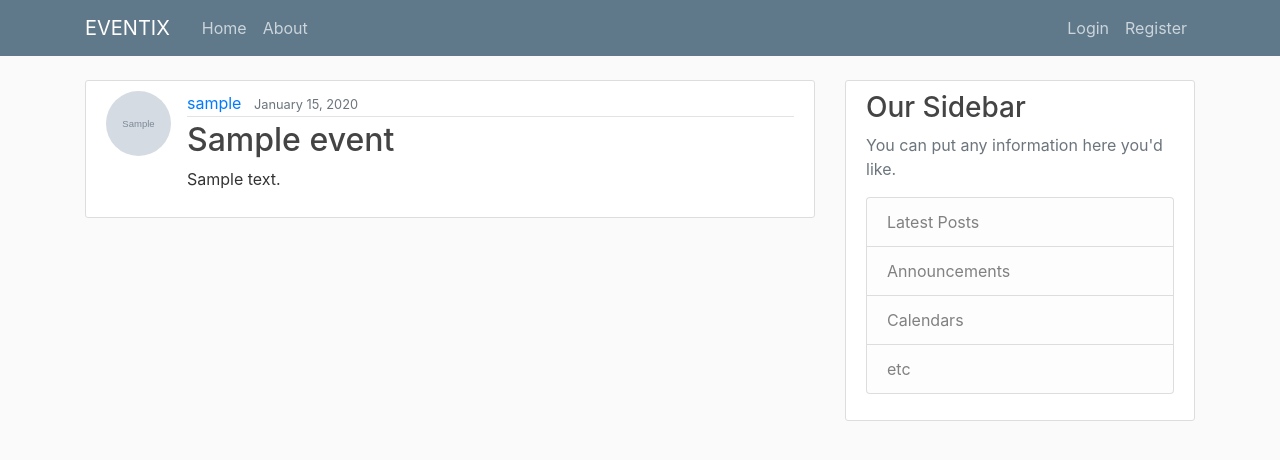
After one commit to RaresMandrean/proiectul_colectiv, a Django app: page /event/1/ in a window 1280 px wide. The commit adds this page. Shown: the top 460 px of the page. Run offline with Django 3.2, Linux system fonts and the light colour scheme; tables that the repository leaves empty hold one stand-in row (values such as "Sample post"); grey boxes marked "Sample" are stand-in pictures; some libraries are stand-ins or nearby versions.

Commit message:
added crud for events

```diff
--- a/proiectul_colectiv/eventix/models.py
+++ b/proiectul_colectiv/eventix/models.py
@@ -1,6 +1,7 @@
 from django.db import models
 from django.utils import timezone
 from django.contrib.auth.models import User
+from django.urls import reverse
 
 
 class Event(models.Model):
@@ -11,3 +12,6 @@ class Event(models.Model):
 
     def __str__(self):
         return self.title
+
+    def get_absolute_url(self):
+        return reverse('event-detail', kwargs={'pk': self.pk})
--- a/proiectul_colectiv/eventix/templates/eventix/base.html
+++ b/proiectul_colectiv/eventix/templates/eventix/base.html
@@ -34,6 +34,7 @@
             <!-- Navbar Right Side -->
             <div class="navbar-nav">
               {% if user.is_authenticated %}
+                  <a class="nav-item nav-link" href="{% url 'event-create' %}">New Event</a>
                 <a class="nav-item nav-link" href="{% url 'profile' %}">Profile</a>
                 <a class="nav-item nav-link" href="{% url 'logout' %}">Logout</a>
               {% else %}
--- /dev/null
+++ b/proiectul_colectiv/eventix/templates/eventix/event_detail.html
@@ -0,0 +1,20 @@
+{% extends "eventix/base.html" %}
+{% block content %}
+  <article class="media content-section">
+    <img class="rounded-circle article-img" src="{{ object.author.profile.image.url }}">
+    <div class="media-body">
+      <div class="article-metadata">
+        <a class="mr-2" href="#">{{ object.author }}</a>
+        <small class="text-muted">{{ object.date_posted|date:"F d, Y" }}</small>
+        {% if object.author == user %}
+          <div>
+            <a class="btn btn-secondary btn-sm mt-1 mb-1" href="{% url 'event-update' object.id %}">Update</a>
+            <a class="btn btn-danger btn-sm mt-1 mb-1" href="{% url 'event-delete' object.id %}">Delete</a>
+          </div>
+        {% endif %}
+      </div>
+      <h2 class="article-title">{{ object.title }}</h2>
+      <p class="article-content">{{ object.content }}</p>
+    </div>
+  </article>
+{% endblock content %}
--- a/proiectul_colectiv/eventix/templates/eventix/home.html
+++ b/proiectul_colectiv/eventix/templates/eventix/home.html
@@ -7,7 +7,7 @@
               <a class="mr-2" href="#">{{ event.author }}</a>
               <small class="text-muted">{{ event.date_posted|date:"F d, Y"}}</small>
             </div>
-            <h2><a class="article-title" href="#">{{ event.title }}</a></h2>
+            <h2><a class="article-title" href="{% url 'event-detail' event.id %}">{{ event.title }}</a></h2>
             <p class="article-content">{{ event.content }}</p>
           </div>
         </article>
--- a/proiectul_colectiv/eventix/urls.py
+++ b/proiectul_colectiv/eventix/urls.py
@@ -1,7 +1,18 @@
 from django.urls import path
+from .views import (
+    EventListView,
+    EventDetailView,
+    EventCreateView,
+    EventUpdateView,
+    EventDeleteView
+)
 from . import views
 
 urlpatterns = [
-    path('', views.home, name='eventix-home'),
+    path('', EventListView.as_view(), name='eventix-home'),
+    path('event/<int:pk>/', EventDetailView.as_view(), name='event-detail'),
+    path('event/new/', EventCreateView.as_view(), name='event-create'),
+    path('event/<int:pk>/update/', EventUpdateView.as_view(), name='event-update'),
+    path('event/<int:pk>/delete/', EventDeleteView.as_view(), name='event-delete'),
     path('about/', views.about, name='eventix-about'),
 ]
--- a/proiectul_colectiv/eventix/views.py
+++ b/proiectul_colectiv/eventix/views.py
@@ -1,4 +1,12 @@
 from django.shortcuts import render
+from django.contrib.auth.mixins import LoginRequiredMixin, UserPassesTestMixin
+from django.views.generic import (
+    ListView,
+    DetailView,
+    CreateView,
+    UpdateView,
+    DeleteView
+)
 from .models import Event
 
 
@@ -8,6 +16,51 @@ def home(request):
     }
     return render(request, 'eventix/home.html', context)
 
+class EventListView(ListView):
+    model = Event
+    template_name = 'eventix/home.html'  # <app>/<model>_<viewtype>.html
+    context_object_name = 'events'
+    ordering = ['-date_posted']
+
+
+class EventDetailView(DetailView):
+    model = Event
+
+
+class EventCreateView(LoginRequiredMixin, CreateView):
+    model = Event
+    fields = ['title', 'content']
+
+    def form_valid(self, form):
+        form.instance.author = self.request.user
+        return super().form_valid(form)
+
+
+class EventUpdateView(LoginRequiredMixin, UserPassesTestMixin, UpdateView):
+    model = Event
+    fields = ['title', 'content']
+
+    def form_valid(self, form):
+        form.instance.author = self.request.user
+        return super().form_valid(form)
+
+    def test_func(self):
+        post = self.get_object()
+        if self.request.user == post.author:
+            return True
+        return False
+
+
+class EventDeleteView(LoginRequiredMixin, UserPassesTestMixin, DeleteView):
+    model = Event
+    success_url = '/'
+
+    def test_func(self):
+        post = self.get_object()
+        if self.request.user == post.author:
+            return True
+        return False
+
 
 def about(request):
     return render(request, 'eventix/about.html', {'title': 'About'})
```
Also changed, not shown: proiectul_colectiv/eventix/templates/eventix/event_confirm_delete.html (added, +16 -0 lines), proiectul_colectiv/eventix/templates/eventix/event_form.html (added, +16 -0 lines).
